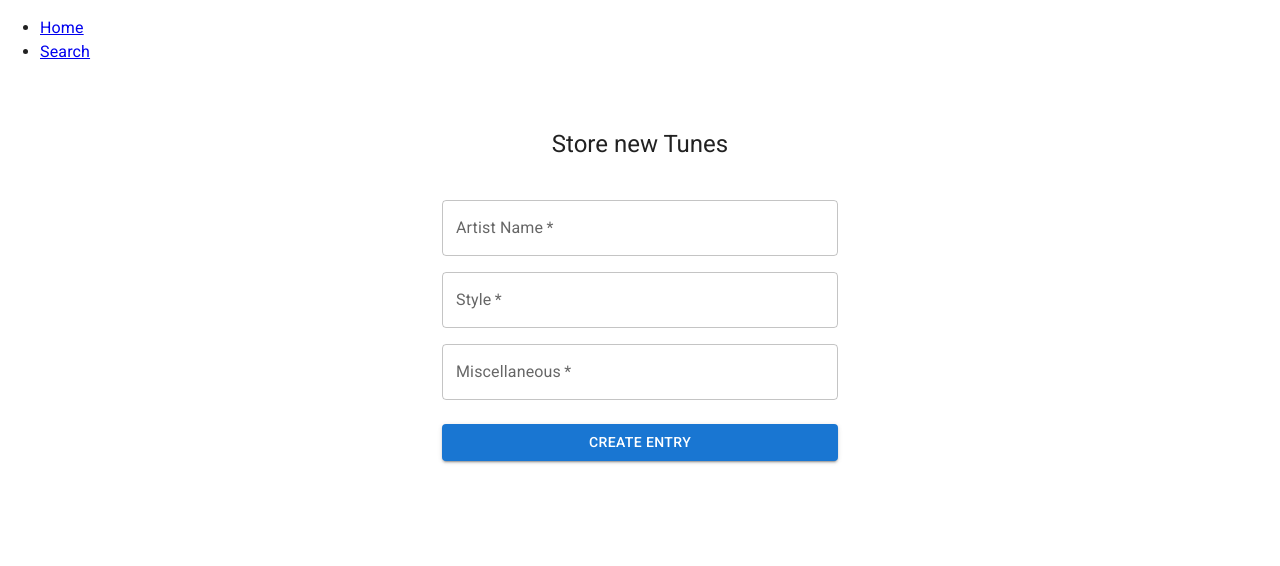
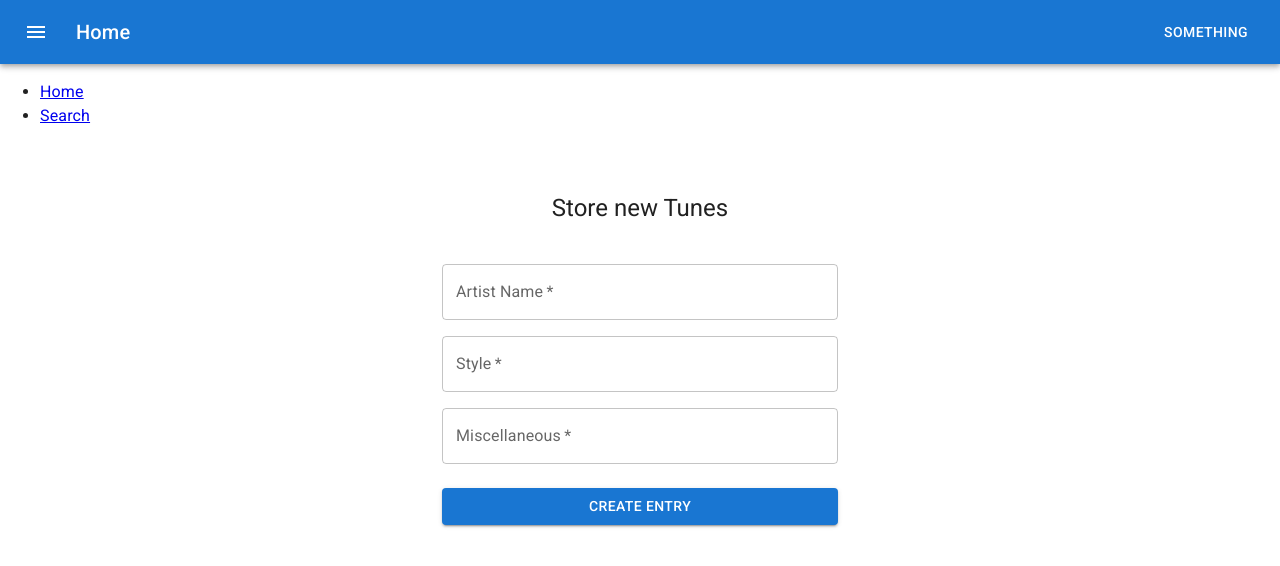
Before and after one commit to marcpllew/tune-a-log, a React (Create React App) app in the folder client/: page / in a window 1280 px wide. Shown: the top 566 px of the page. Built offline with nearby package versions, Linux system fonts and the light colour scheme.

Commit message:
database functionality

```diff
--- a/client/package.json
+++ b/client/package.json
@@ -5,6 +5,7 @@
     "dependencies": {
         "@emotion/react": "^11.9.0",
         "@emotion/styled": "^11.8.1",
+        "@mui/icons-material": "^5.6.2",
         "@mui/material": "^5.6.1",
         "@testing-library/jest-dom": "^5.16.3",
         "@testing-library/react": "^12.1.4",
--- a/client/src/App.tsx
+++ b/client/src/App.tsx
@@ -2,12 +2,13 @@
 import Home from './Home';
 import Search from './Search';
 import { BrowserRouter, Link, Routes, Route } from "react-router-dom";
-
+import CustomizedMenus  from './Header';
 
 
 function App() {
   return (
     <div>
+      <CustomizedMenus />
       <BrowserRouter>
         <nav>
           <ul>
--- /dev/null
+++ b/client/src/Header.tsx
@@ -0,0 +1,33 @@
+import * as React from 'react';
+import AppBar from '@mui/material/AppBar';
+import Box from '@mui/material/Box';
+import Toolbar from '@mui/material/Toolbar';
+import Typography from '@mui/material/Typography';
+import Button from '@mui/material/Button';
+import IconButton from '@mui/material/IconButton';
+import MenuIcon from '@mui/icons-material/Menu';
+
+export default function ButtonAppBar() {
+  return (
+    <Box sx={{ flexGrow: 1 }}>
+      <AppBar position="static">
+        <Toolbar>
+          <IconButton
+            size="large"
+            edge="start"
+            color="inherit"
+            aria-label="menu"
+            sx={{ mr: 2 }}
+
+          >
+            <MenuIcon />
+          </IconButton>
+          <Typography variant="h6" component="div" sx={{ flexGrow: 1 }}>
+            Home
+          </Typography>
+          <Button color="inherit">Something</Button>
+        </Toolbar>
+      </AppBar>
+    </Box>
+  );
+}
--- a/client/src/Home.tsx
+++ b/client/src/Home.tsx
@@ -23,8 +23,20 @@
         setMiscellaneousValue(event.target.value);
     };
 
-    const handleSubmit = () => {
-        props.onNewSubmit(value);
+    const handleSubmit = () => {// axios request
+          // error logic to go here
+          axios
+                .post(`/api/music/`, {"artist_name": artistValue,
+"style": styleValue,
+"miscellaneous": miscellaneousValue
+})
+                .then((response: any) => response.data)
+                .then((data: any) => {
+                    setArtistValue(data);
+                    setStyleValue(data);
+                    setMiscellaneousValue(data);
+
+                });
     };
 
     const handleKeypress = (e: any) => {
@@ -61,8 +73,12 @@
                   name="artist_name"
                   autoComplete="artist_name"
                   value={artistValue}
+                  // onKeyPress={handleKeypress}
                   onChange={handleChangeArtistValue}
-                  onKeyPress={handleKeypress}
+
+
+
+
                 />
               </Grid>
 
@@ -75,8 +91,12 @@
                   name="style"
                   autoComplete="style"
                   value={styleValue}
-                  onChange={handleChangeStyleValue}
-                  onKeyPress={handleKeypress}
+                  // onKeyPress={handleKeypress}
+                    onChange={(event: any) => {
+                    setStyleValue(event.target.value);
+
+                }}
+
                 />
               </Grid>
 
@@ -89,8 +109,11 @@
                   name="miscellaneous"
                   autoComplete="miscellaneous"
                   value={miscellaneousValue}
-                  onChange={handleChangeMiscellaneousValue}
-                  onKeyPress={handleKeypress}
+                  // onKeyPress={handleKeypress}
+                    onChange={(event: any) => {
+                    setMiscellaneousValue(event.target.value);
+
+                }}
                 />
               </Grid>
 
--- a/client/src/Search.tsx
+++ b/client/src/Search.tsx
@@ -65,6 +65,7 @@
                 }}
                 />
 
+
             </Grid>
 
                 <Grid item xs={12}>
@@ -113,24 +114,19 @@
                 <div className='tunes' >
                 <h2>Current Music:</h2> {musicList.filter((music: any) => {
                 if (searchArtist === "" && searchStyle === "") {
-                return "This Artist or Style was not found"
+                    return true
                 } else if (music.artist_name.toLowerCase().includes(searchArtist.toLowerCase()) && music.style.toLowerCase().includes(searchStyle.toLowerCase()) ){
-                return music.artist_name
+                    return true
                 }
 
+
             }).map((music: any) => (
-
+              // logic search criteria
                     <p>{music.artist_name}: {music.style}</p>
 
                 )
                 )}
                 </div>
-
-                {/* <h2>Current Music:</h2> {musicList.map((music: any) => (
-                    <p>{music.artist_name}: {music.style}</p>
-                ))} */}
-
-
 
             </Box>
 
@@ -144,20 +140,5 @@
 
 }
 
+
 export default Search;
-
-
-// return (
-//         <div className="Home">
-//             <header className="App-header">
-//                 {/* <p> test 1,2,3: </p> */}
-//                 <p>music: {musicList.map((music: any) => (
-//                     <p>{music.artist_name}</p>
-//                 ))} </p>
-//                 {/* <p> {serverDate}</p>  */}
-//                 <div className='content'>
-
-//             </div>
-//             </header>
-//             </div>
-//     )
```
Also changed, not shown: 2 other files (tests, documents, lock files or other folders). Lines whose indentation alone changed are shown as unchanged.
